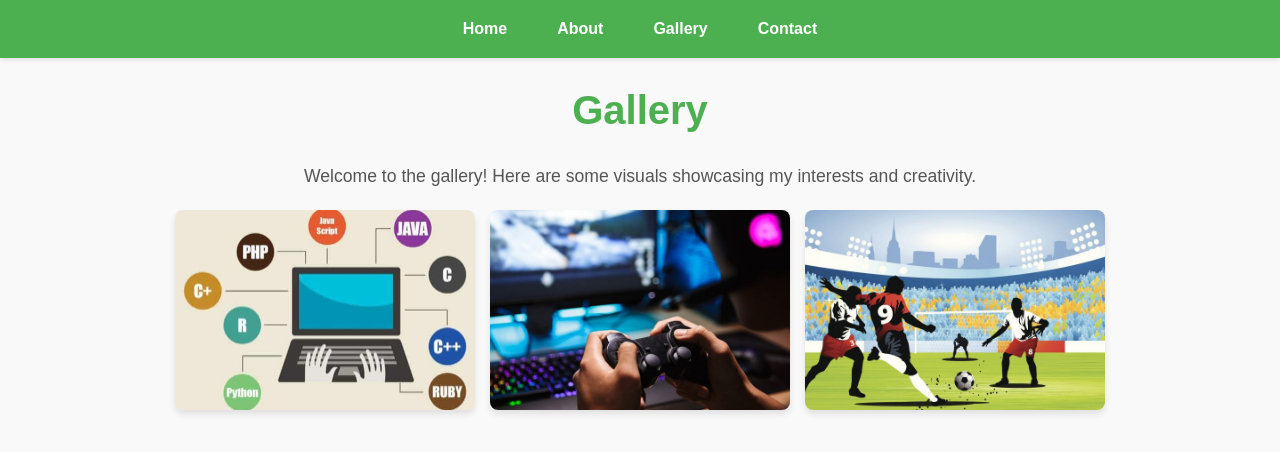
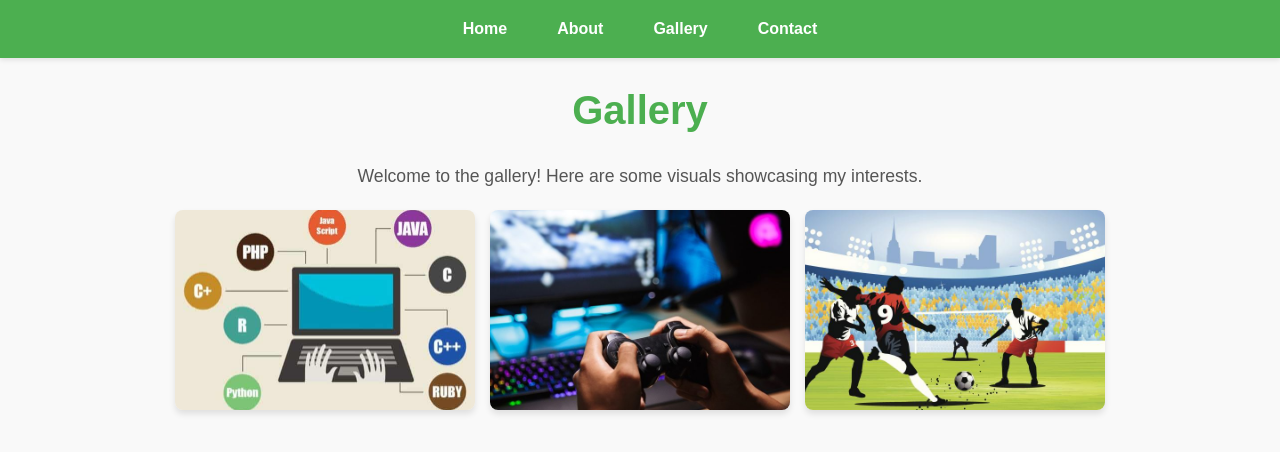
Before and after one commit to Wael-hadadi/wael, a plain HTML site: page gallery.html in a window 1280 px wide. Drawn offline with Linux system fonts and the light colour scheme.

Commit message:
Update gallery.html

```diff
--- a/gallery.html
+++ b/gallery.html
@@ -19,7 +19,7 @@
     </header>
     <main>
         <h1>Gallery</h1>
-        <p>Welcome to the gallery! Here are some visuals showcasing my interests and creativity.</p>
+        <p>Welcome to the gallery! Here are some visuals showcasing my interests.</p>
         <div class="gallery">
             <img src="images/image1.jpg" alt="Sample Image 1">
             <img src="images/image2.jpg" alt="Sample Image 2">
```
